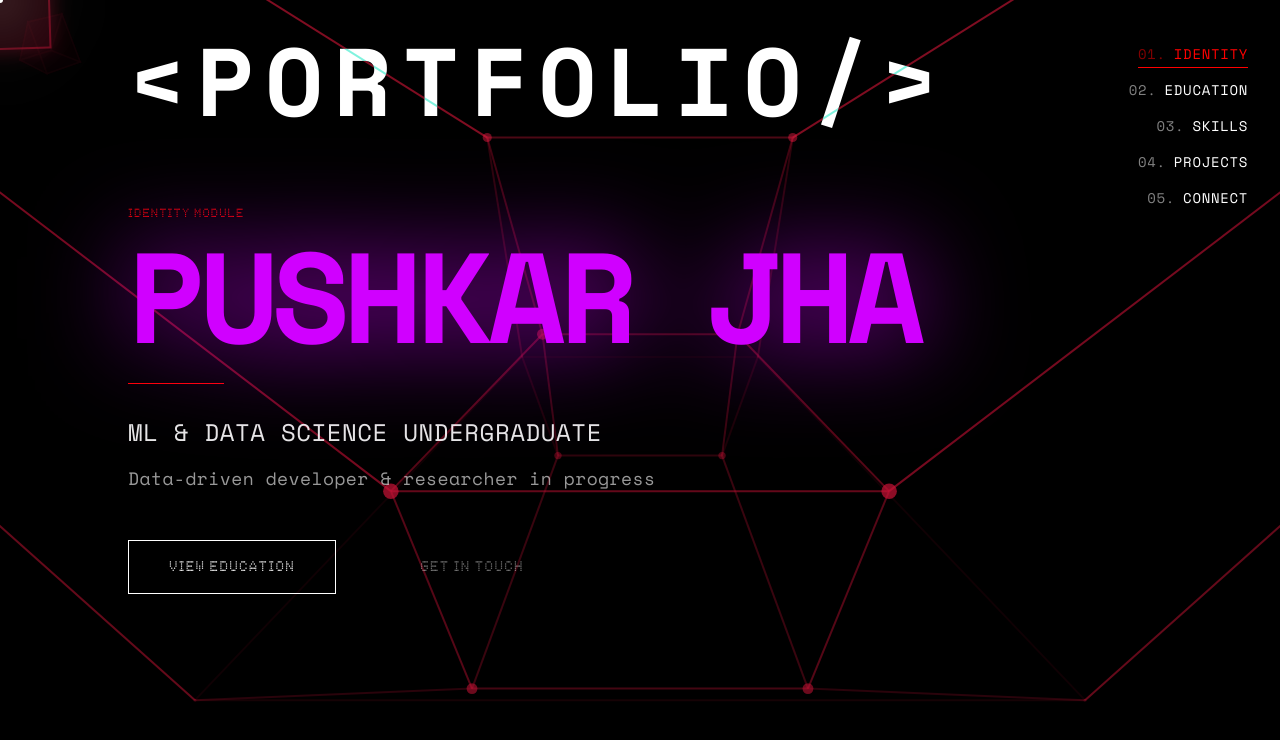
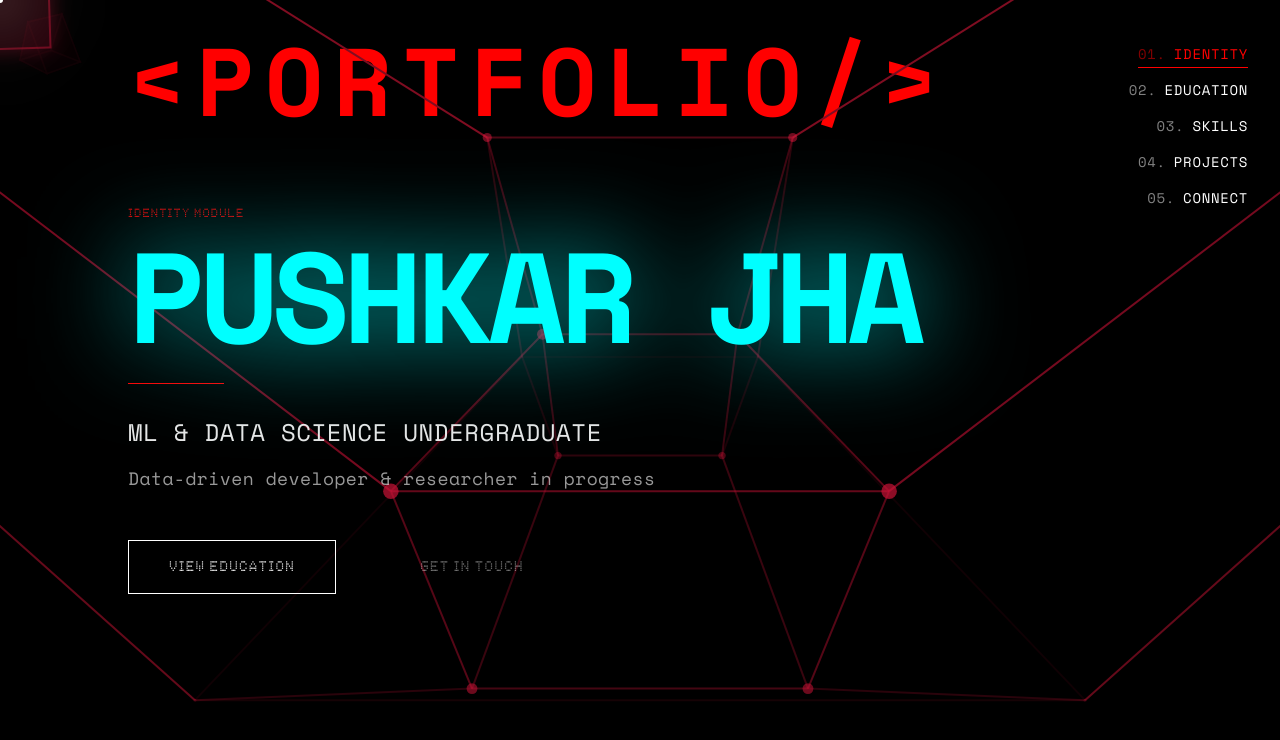
Before and after one commit to entr0py-y/Endeavor, a Next.js app: page / in a window 1280 px wide. Shown: the top 740 px of the page. Built offline with nearby package versions, Linux system fonts and the light colour scheme.

Commit message:
style: cyan name, red portfolio, conditional visibility

```diff
--- a/pages/index.tsx
+++ b/pages/index.tsx
@@ -147,7 +147,7 @@ export default function Home() {
 
       {/* Navigation Header */}
       <nav className="fixed top-0 left-0 right-0 z-[100] w-full px-6 md:pl-32 pr-8 py-8 flex justify-between items-start text-white mix-blend-difference pointer-events-none">
-        <div className="font-bold tracking-widest text-5xl md:text-7xl lg:text-8xl leading-none pointer-events-auto cursor-default">
+        <div className={`font-bold tracking-widest text-5xl md:text-7xl lg:text-8xl leading-none pointer-events-auto cursor-default text-nothing-red transition-opacity duration-500 ${currentSectionIndex === 0 ? 'opacity-100' : 'opacity-0'}`}>
           &lt;PORTFOLIO/&gt;
         </div>
         <div className="hidden md:flex flex-col items-end gap-2 text-sm tracking-wider pt-2 pointer-events-auto">
@@ -187,7 +187,7 @@ export default function Home() {
 
             <div className="flex flex-col justify-center relative items-start">
               <h2 className="text-xs text-nothing-red tracking-[0.3em] mb-2 font-bold dot-matrix">IDENTITY MODULE</h2>
-              <h1 className="text-6xl md:text-9xl font-bold tracking-tighter mb-6 text-[#D000FF] font-space-mono drop-shadow-[0_0_50px_rgba(208,0,255,0.8)]">
+              <h1 className="text-6xl md:text-9xl font-bold tracking-tighter mb-6 text-[#00FFFF] font-space-mono drop-shadow-[0_0_50px_rgba(0,255,255,0.8)]">
                 {RESUME_DATA.name}
               </h1>
               <div className="h-px w-24 bg-nothing-red mb-8" />
```
